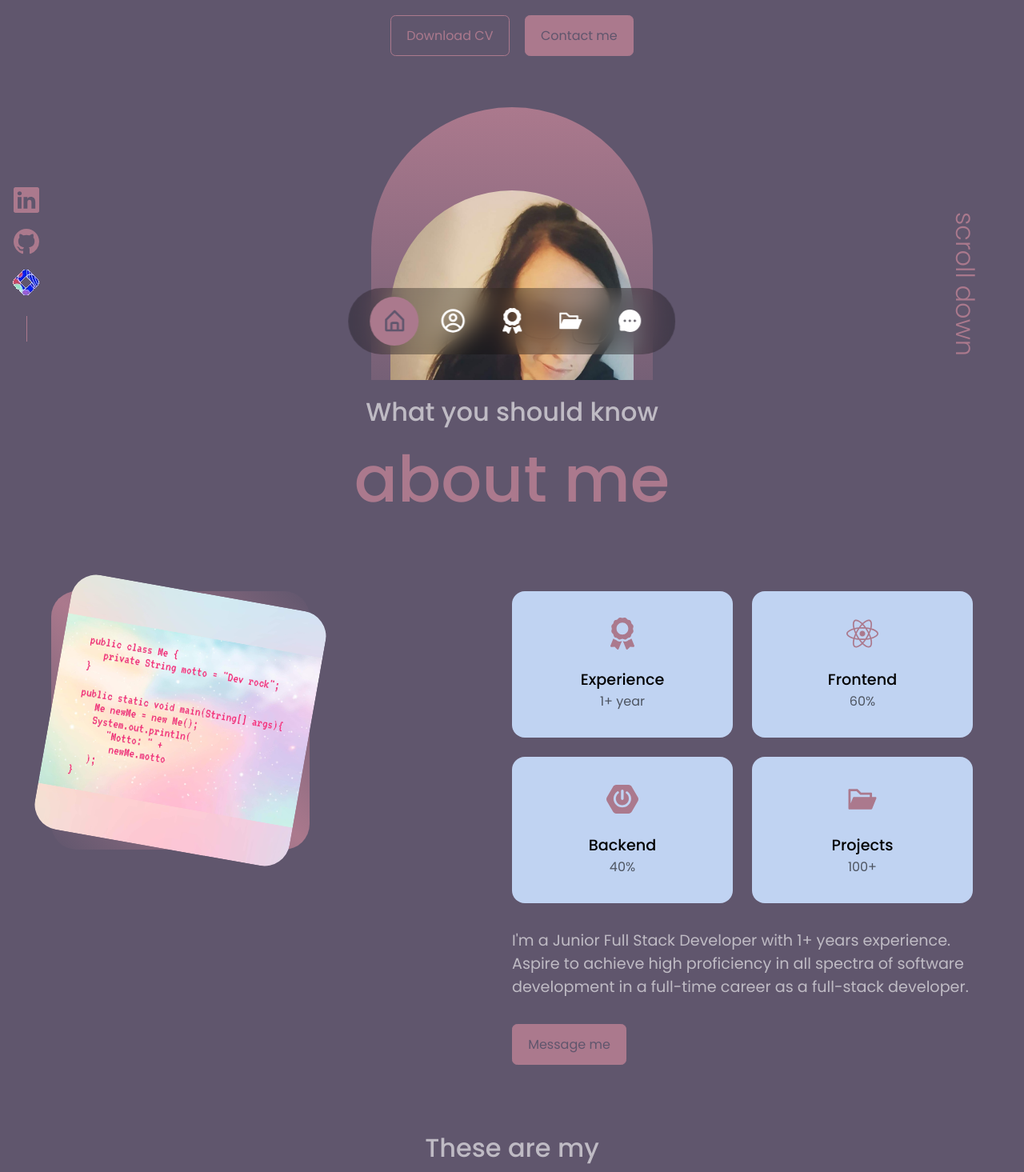
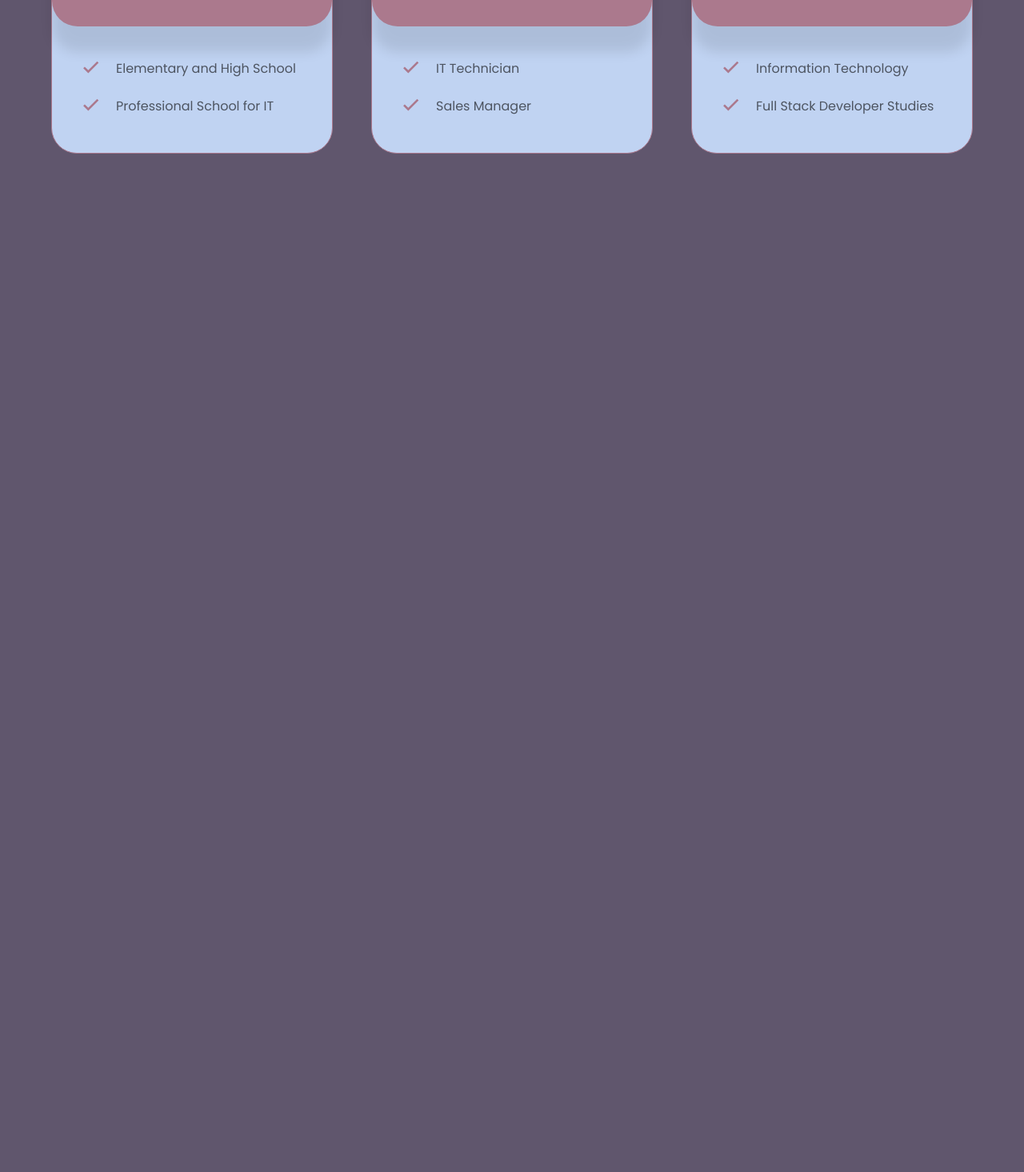
Before and after one commit to DeeKay81/About-Me-frontend, a React (Create React App) app: page /edu in a window 1280 px wide. Shown: the part 325-1790 px from the top of the page at 80% size. After the commit the page ends 800 px from the top, so only its background shows below. Built offline with nearby package versions, Linux system fonts and the light colour scheme.

Commit message:
pages added

```diff
--- a/package.json
+++ b/package.json
@@ -1,6 +1,7 @@
 {
   "name": "about-me-app",
-  "homepage": "https://github.com/DeeKay81/About-Me",
+  "homepage": "https://github.com/DeeKay81/About-Me-frontend",
+  "proxy": "http://localhost:8080",
   "version": "0.1.0",
   "private": true,
   "dependencies": {
--- a/src/App.jsx
+++ b/src/App.jsx
@@ -1,28 +1,20 @@
 import React from 'react';
 
-import { Header } from './components/pageSubdivisions/header/Header.jsx';
-import { Nav } from './components/pageSubdivisions/nav/Nav.jsx';
-import { About } from './components/about/About.jsx';
-import { Experiences } from './components/experiences/Experiences.jsx';
-import { Projects } from './components/projects/Projects.jsx';
-import { Education } from './components/education/Education.jsx';
-import { Testimonials } from './components/testimonials/Testimonials.jsx';
-import { Contact } from './components/contact/Contact.jsx';
-import { Footer } from './components/pageSubdivisions/footer/Footer.jsx';
+import { Routes, Route } from 'react-router-dom';
+
+import Home from './pages/Home.jsx';
+import Experience from './pages/Experience.jsx';
+import Project from './pages/Project.jsx';
+import Edu from './pages/Edu.jsx';
 
 
 export default function App() {
   return (
-    <>
-      <Header />
-      <Nav />
-      <About />
-      <Experiences />
-      <Projects />
-      <Education />
-      <Testimonials />
-      <Contact />
-      <Footer />
-    </>
+      <Routes>
+        <Route exact path='/' element={<Home />}></Route>
+        <Route exact path='/experience' element={<Experience />}></Route>
+        <Route exact path='/project' element={<Project />}></Route>
+        <Route exact path='/edu' element={<Edu />}></Route>
+      </Routes>
   );
 }
--- a/src/index.js
+++ b/src/index.js
@@ -1,5 +1,6 @@
 import React from 'react';
 import ReactDOM from 'react-dom/client';
+import { BrowserRouter } from 'react-router-dom';
 
 import App from './App';
 
@@ -7,7 +8,7 @@ import './index.css';
 
 const root = ReactDOM.createRoot(document.getElementById('root'));
 root.render(
-  <React.StrictMode>
+  <BrowserRouter>
     <App />
-  </React.StrictMode>
+  </BrowserRouter>
 );
--- /dev/null
+++ b/src/pages/Edu.jsx
@@ -0,0 +1,14 @@
+import React, { Component } from 'react';
+
+import { Education } from '../components/education/Education';
+
+
+export default class Edu extends Component {
+    render() {
+        return (
+            <>
+                <Education />
+            </>
+        );
+    }
+}
--- /dev/null
+++ b/src/pages/Experience.jsx
@@ -0,0 +1,14 @@
+import React, { Component } from 'react';
+
+import { Experiences } from '../components/experiences/Experiences.jsx';
+
+
+export default class Experience extends Component {
+  render() {
+    return (
+      <>
+        <Experiences />
+      </>
+      );
+  }
+}
--- /dev/null
+++ b/src/pages/Home.jsx
@@ -0,0 +1,24 @@
+import React, { Component } from 'react';
+
+import { Header } from '../components/pageSubdivisions/header/Header.jsx';
+import { Nav } from '../components/pageSubdivisions/nav/Nav.jsx';
+import { About } from '../components/about/About.jsx';
+import { Testimonials } from '../components/testimonials/Testimonials.jsx';
+import { Contact } from '../components/contact/Contact.jsx';
+import { Footer } from '../components/pageSubdivisions/footer/Footer.jsx';
+
+
+export default class Home extends Component {
+    render() {
+        return (
+            <>
+                <Header />
+                <Nav />
+                <About />
+                <Testimonials />
+                <Contact />
+                <Footer />
+            </>
+        );
+    }
+}
--- /dev/null
+++ b/src/pages/Project.jsx
@@ -0,0 +1,14 @@
+import React, { Component } from 'react';
+
+import { Projects } from '../components/projects/Projects.jsx';
+
+
+export default class Project extends Component {
+    render() {
+        return (
+            <>
+                <Projects />
+            </>
+        );
+    }
+}
```
